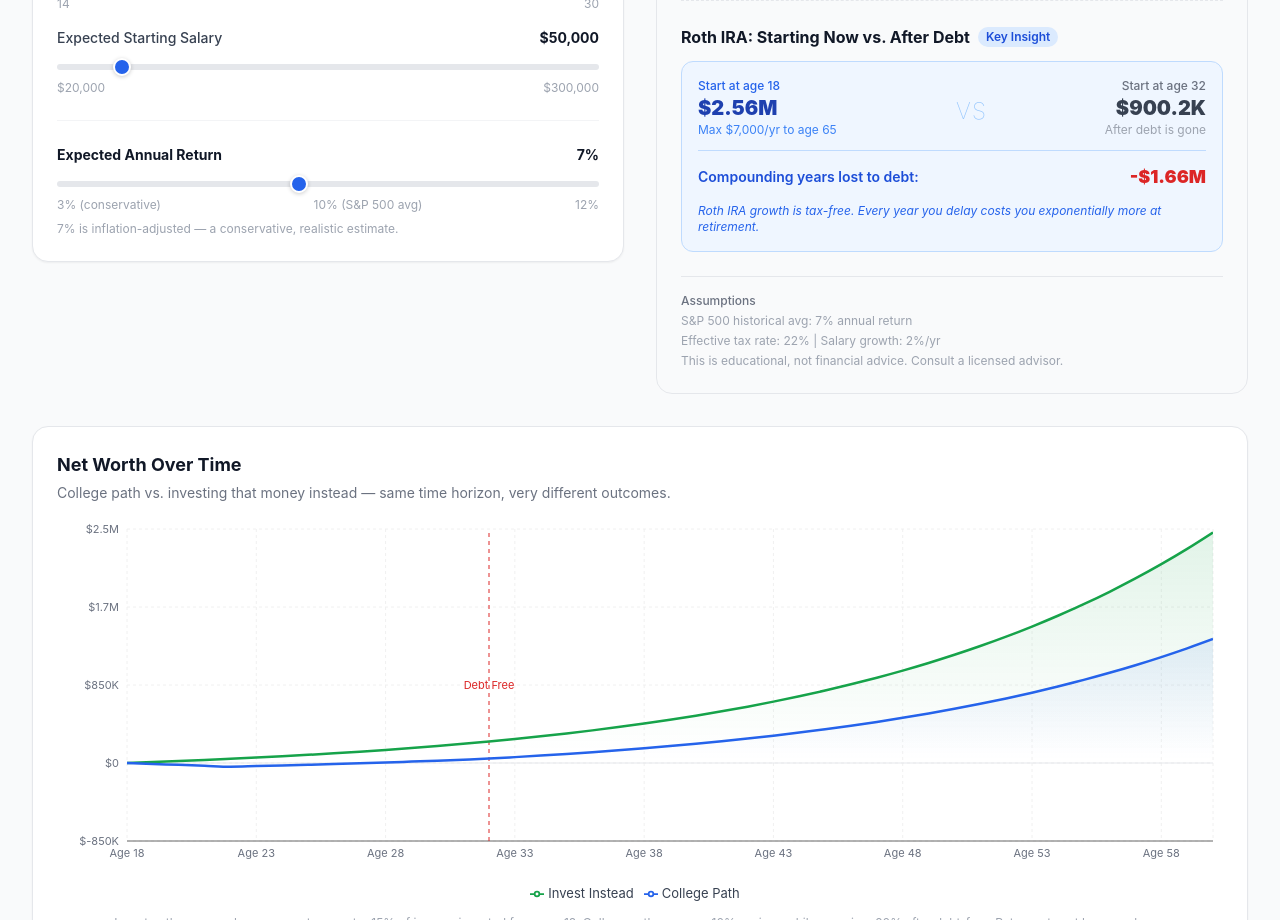
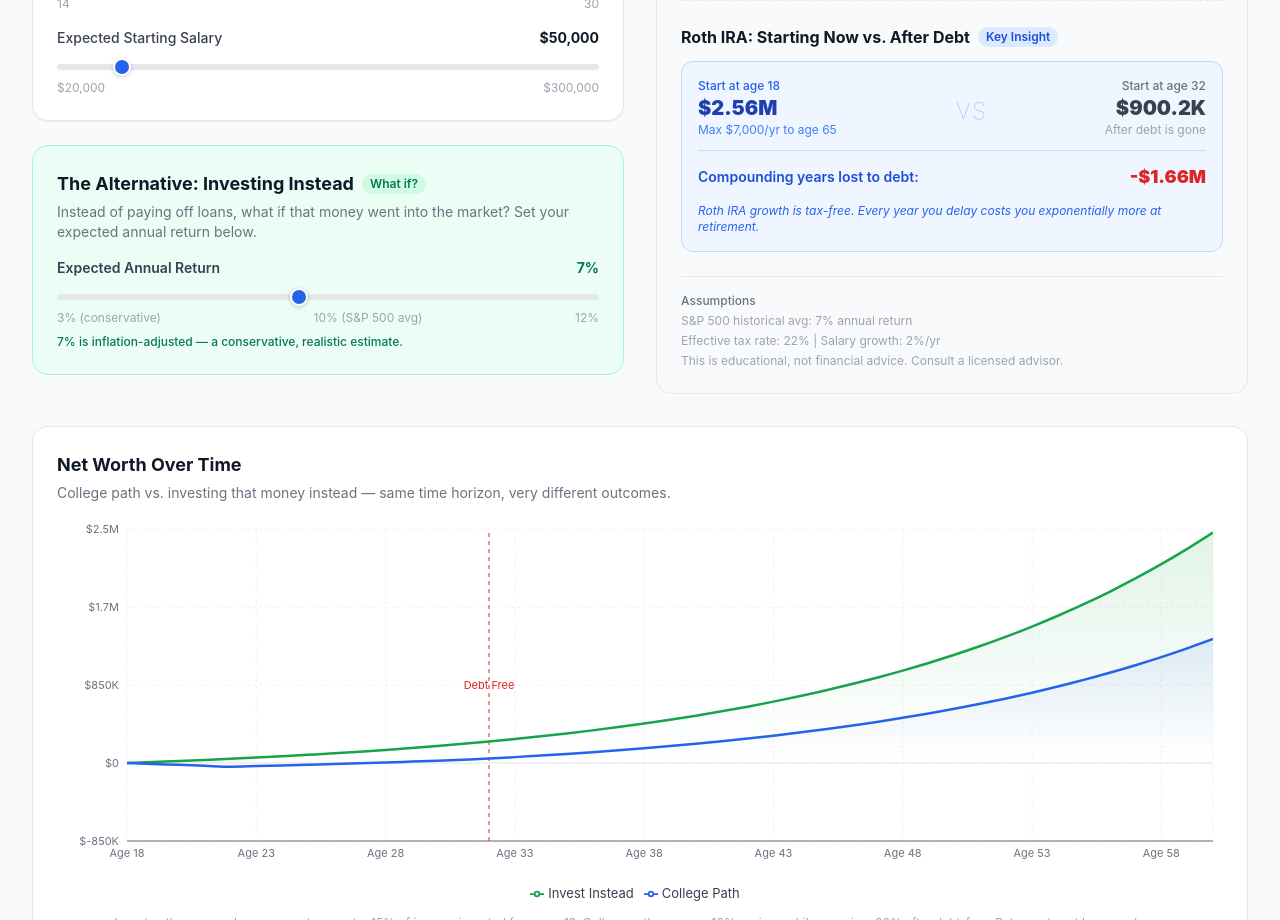
Before and after one commit to matthewdeltenre-alt/Student-Loan-Debt-vs.-Wealth, a Next.js app: page / in a window 1280 px wide. Shown: the part 1500-2420 px from the top of the page. Built offline with nearby package versions, Linux system fonts and the light colour scheme.

Commit message:
Separate investment return into its own card below loan inputs

```diff
--- a/components/Calculator.tsx
+++ b/components/Calculator.tsx
@@ -248,13 +248,21 @@ export default function Calculator() {
               </div>
             </div>
 
-            <Divider />
+          </div>
 
-            {/* Return rate slider */}
+          {/* ── INVESTMENT ASSUMPTION: separate card inside left column ── */}
+          <div className="bg-emerald-50 border border-emerald-200 rounded-2xl p-6">
+          <div className="flex items-center gap-2 mb-1">
+              <h2 className="text-lg font-bold text-gray-900">The Alternative: Investing Instead</h2>
+              <span className="bg-emerald-100 text-emerald-700 text-xs font-semibold px-2 py-0.5 rounded-full">What if?</span>
+            </div>
+            <p className="text-sm text-gray-500 mb-4">
+              Instead of paying off loans, what if that money went into the market? Set your expected annual return below.
+            </p>
             <div>
               <div className="flex items-center justify-between mb-1">
-                <h2 className="text-sm font-bold text-gray-900">Expected Annual Return</h2>
-                <span className="text-sm font-bold text-gray-900">{returnRate}%</span>
+                <label className="text-sm font-semibold text-gray-700">Expected Annual Return</label>
+                <span className="text-sm font-bold text-emerald-700">{returnRate}%</span>
               </div>
               <input
                 type="range"
@@ -263,21 +271,21 @@ export default function Calculator() {
                 step={0.5}
                 value={returnRate}
                 onChange={(e) => setReturnRate(Number(e.target.value))}
-                className="w-full h-2 bg-gray-200 rounded-lg appearance-none cursor-pointer accent-blue-600"
+                className="w-full h-2 bg-emerald-200 rounded-lg appearance-none cursor-pointer accent-emerald-600"
               />
               <div className="flex justify-between text-xs text-gray-400 mt-1">
                 <span>3% (conservative)</span>
                 <span>10% (S&amp;P 500 avg)</span>
                 <span>12%</span>
               </div>
-              <p className="text-xs text-gray-400 mt-2">
+              <p className="text-xs text-emerald-700 mt-2 font-medium">
                 {returnRate <= 7
                   ? `${returnRate}% is inflation-adjusted — a conservative, realistic estimate.`
                   : `${returnRate}% reflects the S&P 500 nominal historical average. Not guaranteed.`}
               </p>
             </div>
+          </div>
 
-          </div>
         </div>
 
         {/* ── RIGHT: RESULTS ── */}
```
